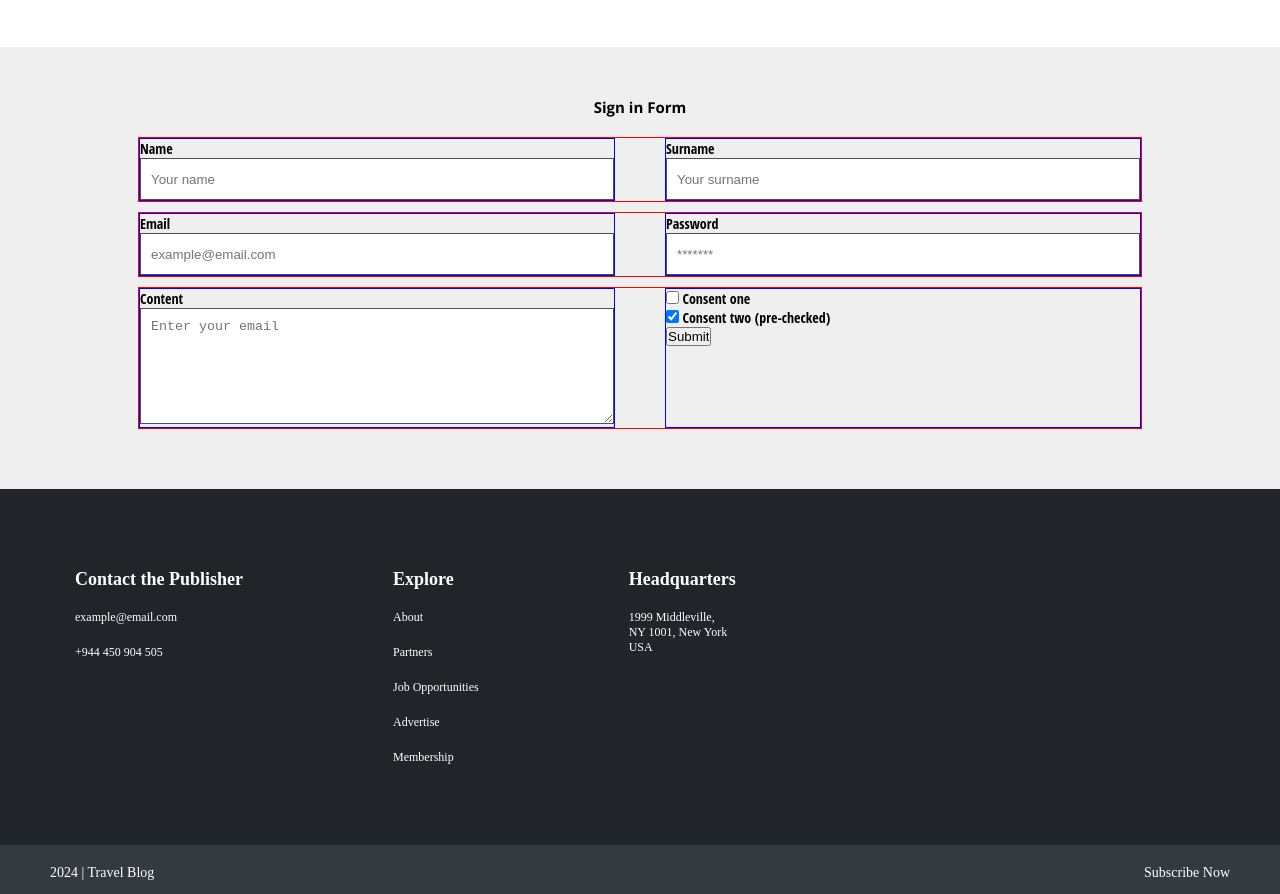
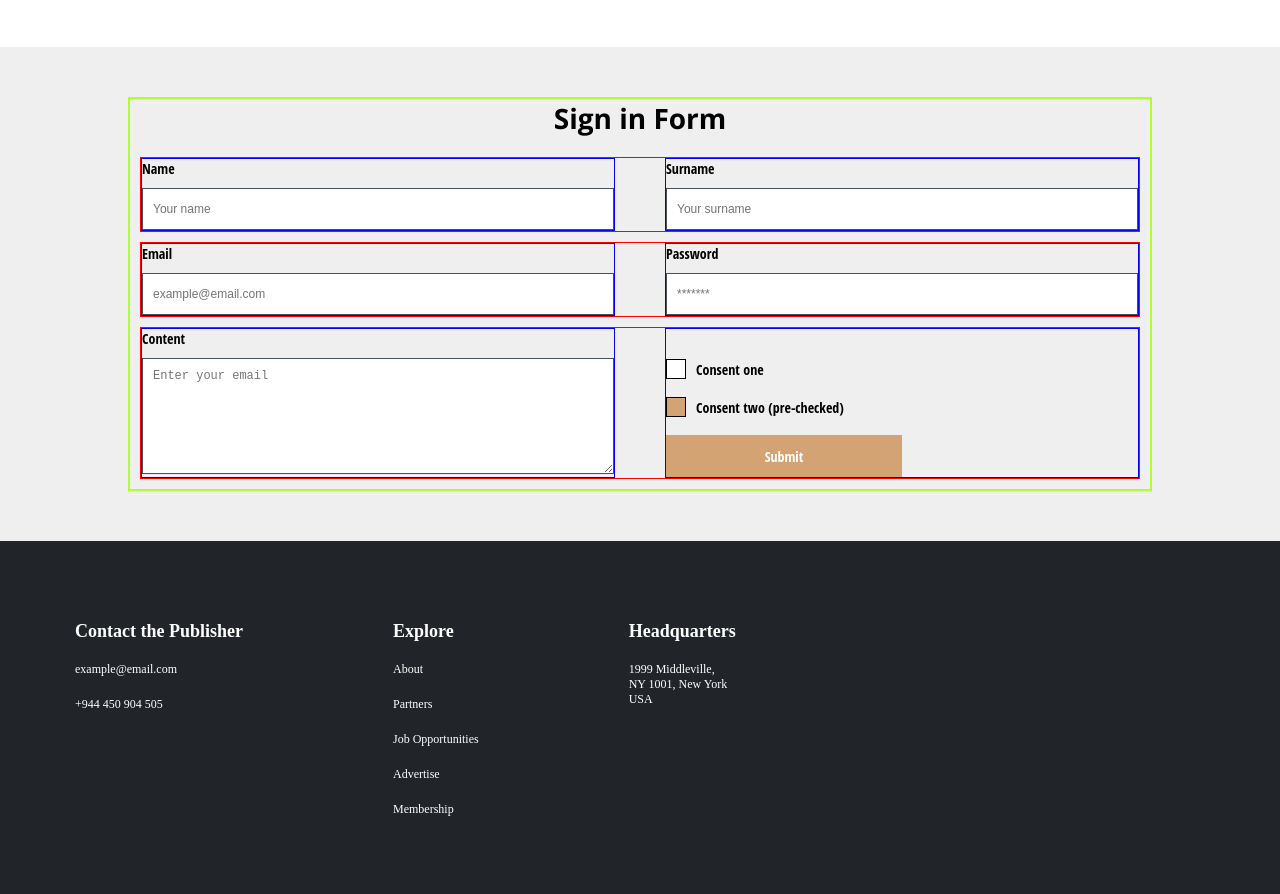
Before and after one commit to Ulaysu/htmlcert, a plain HTML site: page index.html in a window 1280 px wide. Shown: the part 1933-2827 px from the top of the page. Drawn offline with nearby package versions, Linux system fonts and the light colour scheme.

Commit message:
feat(ui): modified checkbox backgroun color _ Used span to replace checkbox and changed background color to #D4A373

```diff
--- a/index.html
+++ b/index.html
@@ -139,14 +139,22 @@
               <textarea id="content" name="content" placeholder="Enter your email" required></textarea>
             </div>
             <div class="consent-side child">
+              <div>
                 <label>
                   <input type="checkbox" id="consent-one" name="consent-one" required>
+                  <span class="box"></span>
                   Consent one
                 </label>
+              </div>
+
+              <div>
                 <label>
                   <input type="checkbox" id="consent-two" name="consent-two" checked>
+                  <span class="box"></span>
                   Consent two (pre-checked)
                 </label>
+              </div>
+
               <div>
                 <input type="submit" value="Submit">
               </div>
--- a/style.css
+++ b/style.css
@@ -313,11 +313,13 @@ html{
 .form-area{
     max-width: 80%;
     margin: 0px auto;
+    border: 2px solid greenyellow;
 }
 
 .form-area header h2 {
     text-align: center;
     margin-bottom: 20px;
+    font-size: 2.8rem;
 
 }
 
@@ -339,7 +341,7 @@ label{
     display: block;
     font-family: 'Open Sans Condensed', sans-serif;
     font-weight: bold;
-    font-size: 14px;
+    font-size: 1.4rem;
 
 }
 
@@ -350,6 +352,8 @@ input[type="password"]{
     height: 42px;
     border: 1px solid #495057;
     padding: 10px;
+    margin-top: 10px;
+    font-size: 1.2rem;
 
 }
 textarea{
@@ -357,14 +361,66 @@ textarea{
     height: 116px;
     padding: 10px;
     border: 1px solid #495057;
+    margin-top: 10px;
+    font-size: 1.2rem;
 
 }
+input[type="submit"]{
+    height: 42px;
+    width: 50%;
+    background-color: #D4A373;
+    border: none;
+    font-size: 14px;
+    font-family: 'Open Sans Condensed', sans-serif;
+    color:#FFFFFF;
+    font-weight: bold;
+}
+input[type="checkbox"] {
+    width: 20px;
+    height: 20px;
+    display: none;
+
+}
+.consent-side{
+    display: flex;
+    flex-direction: column;
+    justify-content: flex-end;
+    gap: 15px;
+}
+.consent-side label{
+    display: inline-flex;
+    align-items: center;
+   /* cursor: pointer;*/
+}
+span.box{
+    width: 20px;
+    height: 20px;
+    background-color: #FFFFFF;
+    border: 1px solid black;
+    margin-right: 10px;
+    transition: 0.3s ease;
+}
+input[type="checkbox"]:checked + span.box{
+    background-color: #D4A373;
+}
 @media (max-width: 480px){
+    .form-control{
+        row-gap: 20px;
+        margin: 20px;
+    }
     .child{
         flex: 1 1 100%;
     }
+    input[type="submit"]{
+        width: 100%;
+    }
+    .form-area header h2{
+        text-align: left;
+        padding-left: 20px;
+    }
 
 }
+
 
 /* footer */
 footer{
```
Lines whose indentation alone changed are shown as unchanged.
